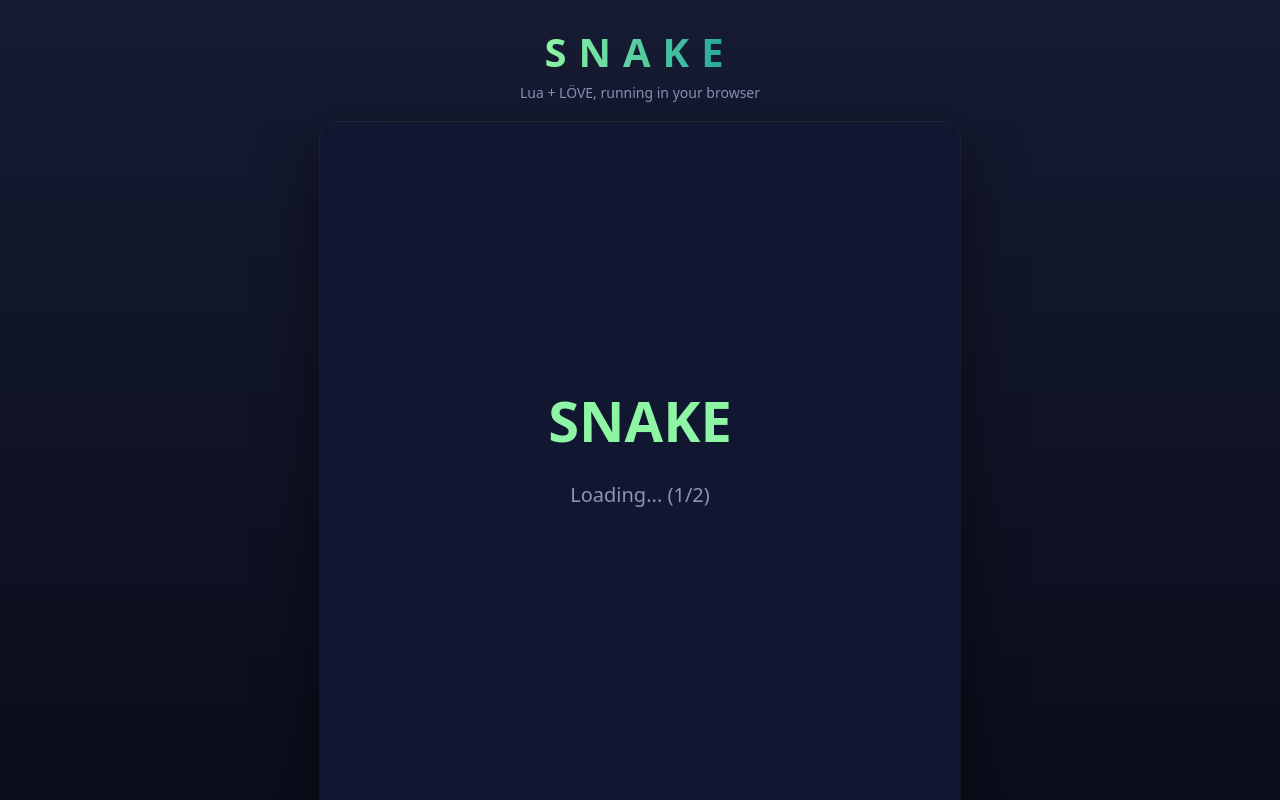
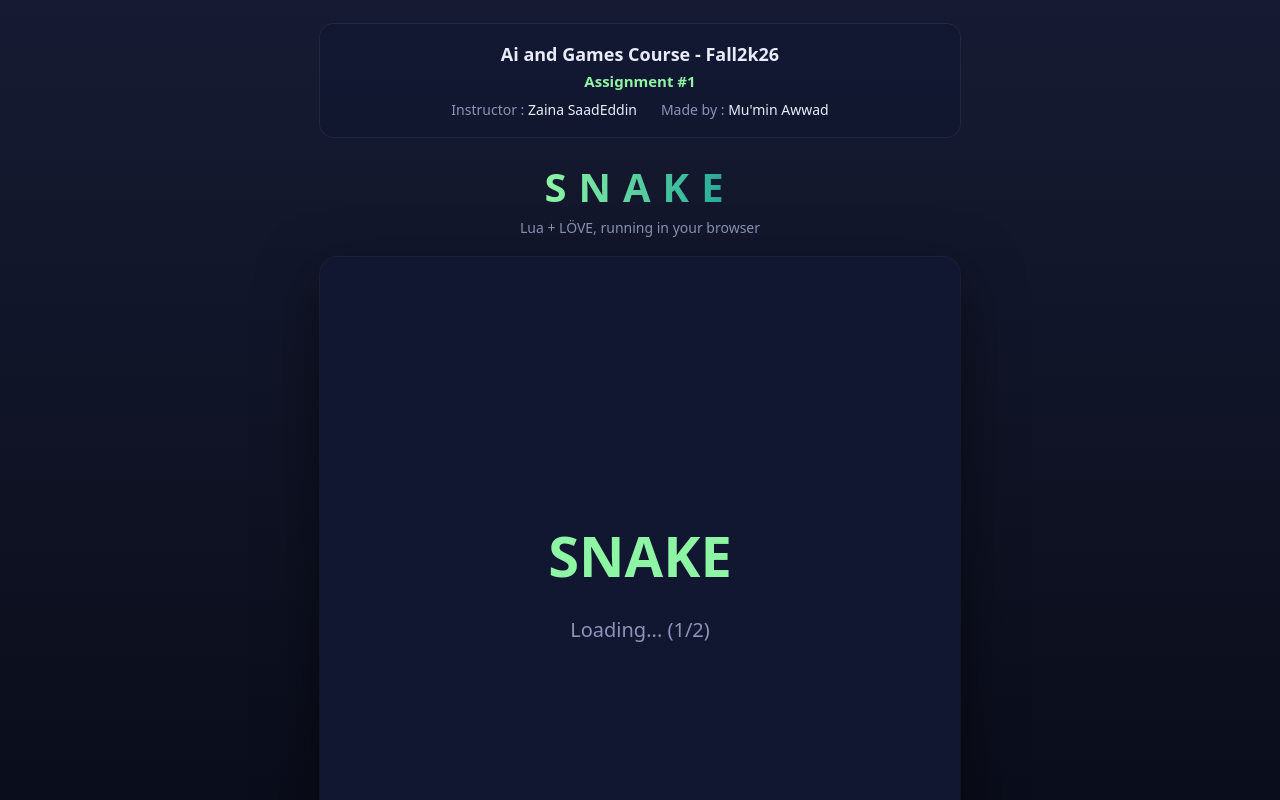
Before and after one commit to muminawwad03/snake-love2d, a plain HTML site: page index.html in a window 1280 px wide. Shown: the top 800 px of the page. Drawn offline with Linux system fonts and the light colour scheme; no server answers.

Commit message:
Deploy web build from 0feceeb

```diff
--- a/game.js
+++ b/game.js
@@ -284,6 +284,6 @@
     }
 
   }
-  loadPackage({"package_uuid":"96768194-d4a4-4b3e-902d-3590070a726d","remote_package_size":17293,"files":[{"filename":"/game.love","crunched":0,"start":0,"end":17293,"audio":false}]});
+  loadPackage({"package_uuid":"f5afef94-4b88-4920-98c6-3e8fd3a645f1","remote_package_size":17293,"files":[{"filename":"/game.love","crunched":0,"start":0,"end":17293,"audio":false}]});
 
 })();
--- a/index.html
+++ b/index.html
@@ -36,6 +36,29 @@
       color: transparent;
     }
     .sub { margin: 0 0 20px; color: var(--muted); font-size: 14px; }
+    .course {
+      width: 640px;
+      max-width: 100%;
+      margin: 0 0 22px;
+      padding: 16px 20px;
+      border-radius: 14px;
+      background: rgba(18, 23, 49, 0.7);
+      box-shadow: 0 0 0 1px rgba(255, 255, 255, 0.06);
+      text-align: center;
+      line-height: 1.6;
+    }
+    .course .name { font-size: 18px; font-weight: 600; color: var(--text); }
+    .course .num { font-size: 15px; color: var(--mint); font-weight: 600; }
+    .course .meta {
+      margin-top: 6px;
+      display: flex;
+      flex-wrap: wrap;
+      justify-content: center;
+      gap: 4px 24px;
+      font-size: 14px;
+      color: var(--muted);
+    }
+    .course .meta b { color: var(--text); font-weight: 500; }
     .frame {
       position: relative;
       width: 640px;
@@ -96,6 +119,15 @@
   </style>
 </head>
 <body>
+  <header class="course">
+    <div class="name">Ai and Games Course - Fall2k26</div>
+    <div class="num">Assignment #1</div>
+    <div class="meta">
+      <span>Instructor : <b>Zaina SaadEddin</b></span>
+      <span>Made by : <b>Mu'min Awwad</b></span>
+    </div>
+  </header>
+
   <h1>SNAKE</h1>
   <p class="sub">Lua + LÖVE, running in your browser</p>
 
```
